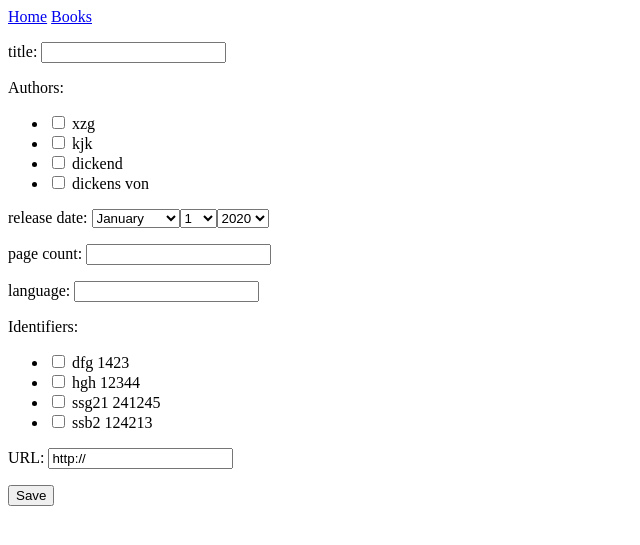
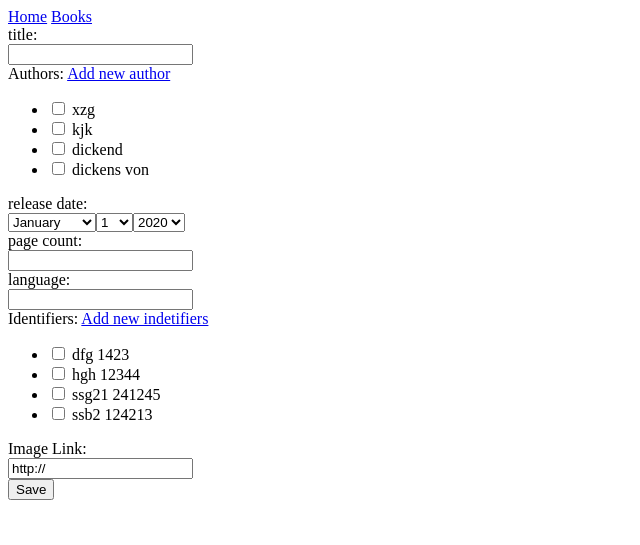
Before and after one commit to otulakdominik/Bookstorestx, a Django app: page /book/create in a window 1280 px wide. Shown: the top 545 px of the page, without its empty margins (0-640 px from the left). Run offline with Django 3.2, Linux system fonts and the light colour scheme; data comes from the database, SQL or seed files in the repository; both versions use the stored data as it was after the commit.

Commit message:
add html

```diff
--- a/Templates/books/create.html
+++ b/Templates/books/create.html
@@ -5,7 +5,26 @@
   <a href="{% url 'books:list' %}">Books</a>
   <form action="" method="post">
     {% csrf_token %}
-    {{ form.as_p }}
+    {% for field in form %}
+    <div class="row">
+      <div class="col-md-2">
+        {{ field.label_tag }}
+        {% if field == form.authors %}
+          <a href="{% url 'books:create_author' %}">Add new author</a>
+        {% endif %}
+        {% if field == form.identifiers %}
+          <a href="{% url 'books:create_identifiers' %}">Add new indetifiers</a>
+        {% endif %}
+          {% for error in field.errors %}
+           <div>
+             <div>{{error}}</div>
+           </div>
+          {% endfor %}
+       </div><div>
+         {{ field }}
+       </div>
+    </div>
+  {% endfor %}
     <input type="submit" value="Save" />
   </form>
 {% endblock content %}
--- a/books/forms.py
+++ b/books/forms.py
@@ -20,7 +20,7 @@ class BookForm(forms.ModelForm):
         queryset=IndustryIdentifiers.objects.all(),
         required=True
     )
-    imageLink = forms.URLField(label='URL', initial='http://')
+    imageLink = forms.URLField(label='Image Link', initial='http://')
 
     class Meta:
         model = Book
```
Also changed, not shown: db.sqlite3.
